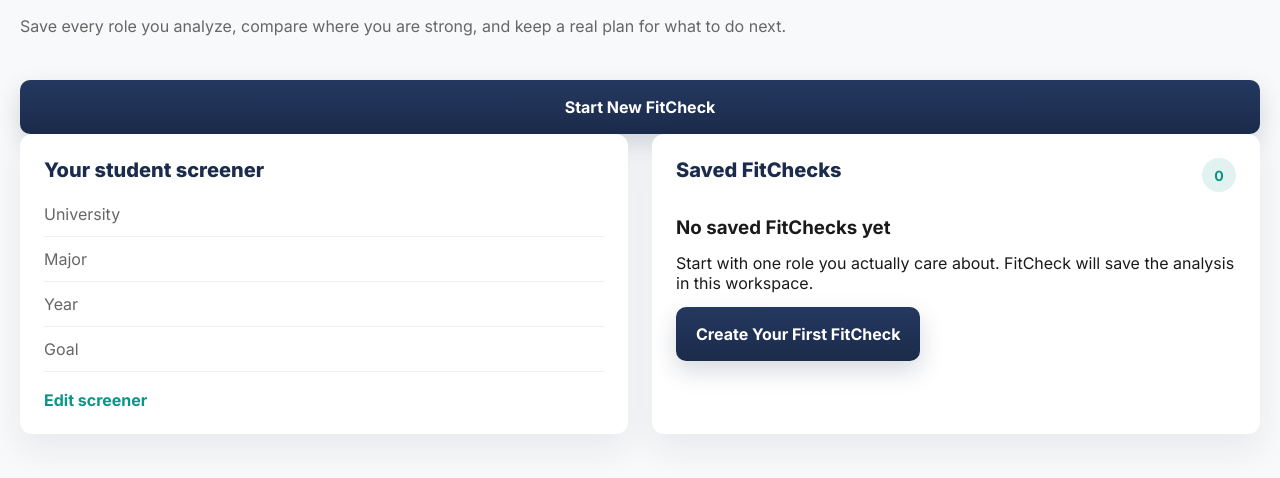
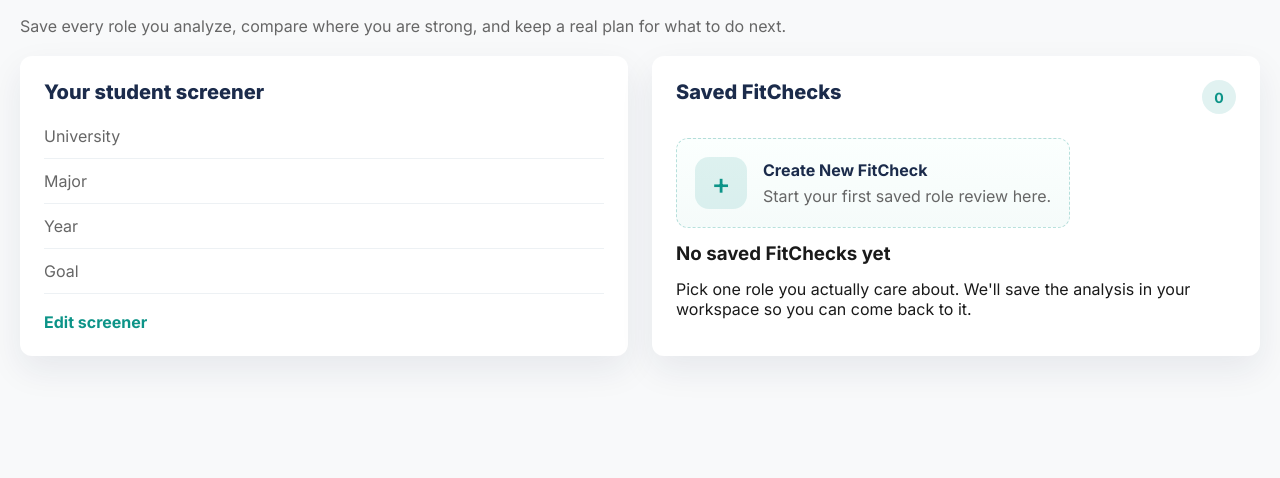
Before and after one commit to TIMO216/AidenK-5272-AI_HACKATHON_2026_FITCHECK-, a Flask app: template templates/dashboard.html in a window 1280 px wide. Shown: the part 206-684 px from the top of the page. Run offline with Flask 3, Linux system fonts and the light colour scheme; the template is opened without the code that fills it, so the values that code supplies are empty.

Commit message:
Apply targeted workspace and upload fixes

```diff
--- a/app.py
+++ b/app.py
@@ -2,12 +2,14 @@ import json
 import os
 from functools import wraps
 
+import pdfplumber
 from flask import Flask, flash, jsonify, redirect, render_template, request, session, url_for
 
 from fitcheck.ai import FitCheckAI
 from fitcheck.scoring import analyze_fit
 from fitcheck.storage import (
     create_fitcheck,
+    delete_fitcheck,
     get_fitcheck,
     get_or_create_user,
     get_screener,
@@ -72,6 +74,12 @@ def fit_band_for_score(score: int) -> str:
 
 def get_fitcheck_ai() -> FitCheckAI:
     return FitCheckAI()
+
+
+def extract_resume_text_from_pdf(uploaded_file) -> str:
+    with pdfplumber.open(uploaded_file) as pdf:
+        pages = [(page.extract_text() or "").strip() for page in pdf.pages]
+    return "\n".join(page for page in pages if page).strip()
 
 
 def current_user():
@@ -194,22 +202,41 @@ def home():
     return redirect(url_for("dashboard"))
 
 
+@app.route("/home")
+@screener_required
+def workspace_home():
+    return redirect(url_for("dashboard"))
+
+
 @app.route("/login", methods=["GET", "POST"])
 def login():
+    errors = {}
+    form_values = {"full_name": "", "email": ""}
+
     if request.method == "POST":
         full_name = request.form.get("full_name", "").strip()
         email = request.form.get("email", "").strip()
-        if not full_name or not email:
-            flash("Enter your name and email to open your FitCheck workspace.", "error")
-            return render_template("login.html")
+        form_values = {"full_name": full_name, "email": email}
+
+        if len(full_name.split()) < 2:
+            errors["full_name"] = "Enter your first and last name."
+        if "@" not in email:
+            errors["email"] = "Enter a valid school email."
+        elif not email.lower().endswith(".edu"):
+            errors["email"] = "Use your .edu email."
+
+        if errors:
+            return render_template("login.html", errors=errors, form_values=form_values)
 
         user = get_or_create_user(full_name, email)
         session["user_id"] = int(user["id"])
+        session["name"] = full_name
+        session["email"] = email.lower()
         if get_screener(int(user["id"])) is None:
             return redirect(url_for("screener"))
         return redirect(url_for("dashboard"))
 
-    return render_template("login.html")
+    return render_template("login.html", errors=errors, form_values=form_values)
 
 
 @app.route("/logout")
@@ -270,12 +297,18 @@ def dashboard():
     )
 
 
+@app.route("/new", methods=["GET", "POST"])
+@screener_required
+def new_fitcheck_alias():
+    return new_fitcheck()
+
+
 @app.route("/fitchecks/new", methods=["GET", "POST"])
 @screener_required
 def new_fitcheck():
     screener = current_screener()
-    resume_text = SAMPLE_RESUME
-    job_description = SAMPLE_JOB_DESCRIPTION
+    resume_text = ""
+    job_description = ""
     job_type = "Software and Engineering"
 
     if request.method == "POST":
@@ -283,9 +316,34 @@ def new_fitcheck():
         job_description = request.form.get("job_description", "").strip()
         job_type = request.form.get("job_type", job_type)
         experience_level = screener["year"]
+        uploaded_resume = request.files.get("resume_pdf")
+
+        if uploaded_resume and uploaded_resume.filename:
+            try:
+                extracted_text = extract_resume_text_from_pdf(uploaded_resume)
+                if extracted_text:
+                    resume_text = extracted_text
+                else:
+                    flash("We couldn't read this PDF. Please paste your resume instead.", "error")
+                    return render_template(
+                        "fitcheck_form.html",
+                        screener=screener,
+                        resume_text=request.form.get("resume_text", ""),
+                        job_description=job_description,
+                        job_type=job_type,
+                    )
+            except Exception:
+                flash("We couldn't read this PDF. Please paste your resume instead.", "error")
+                return render_template(
+                    "fitcheck_form.html",
+                    screener=screener,
+                    resume_text=request.form.get("resume_text", ""),
+                    job_description=job_description,
+                    job_type=job_type,
+                )
 
         if not resume_text or not job_description:
-            flash("Paste both a resume and a job description before running FitCheck.", "error")
+            flash("Add your resume and the job description before you run FitCheck.", "error")
             return render_template(
                 "fitcheck_form.html",
                 screener=screener,
@@ -321,6 +379,13 @@ def new_fitcheck():
         job_description=job_description,
         job_type=job_type,
     )
+
+
+@app.route("/delete/<int:fitcheck_id>", methods=["POST"])
+@screener_required
+def delete_fitcheck_route(fitcheck_id: int):
+    delete_fitcheck(int(current_user()["id"]), fitcheck_id)
+    return redirect(url_for("workspace_home"))
 
 
 @app.route("/fitchecks/<int:fitcheck_id>")
--- a/fitcheck/tone.py
+++ b/fitcheck/tone.py
@@ -64,7 +64,8 @@ Assume the backend has already cleaned the inputs and given you:
 - A plain-text resume
 - A plain-text job description
 
-Use the screener only to adjust expectations and personalize the plan and tone.
+Use the screener only to adjust expectations, personalize the tone, shape What To Do Next, and shape Are You Ready.
+The screener should influence how ambitious or immediate the plan sounds, but it must never change the scoring standards.
 Do not raise or lower standards because of school name, prestige, or background.
 This is part of a saved workspace, not a throwaway chat, so the output should feel useful when reopened later.
 
--- a/requirements.txt
+++ b/requirements.txt
@@ -1,2 +1,3 @@
 Flask==3.1.0
 openai>=1.68.0
+pdfplumber>=0.11.0
--- a/static/styles.css
+++ b/static/styles.css
@@ -323,6 +337,34 @@ textarea:focus {
   border: 1px solid #eef2f5;
 }
 
+.project-row-main {
+  flex: 1;
+  display: flex;
+  justify-content: space-between;
+  align-items: center;
+  gap: 16px;
+}
+
+.project-create-card {
+  align-items: center;
+  gap: 16px;
+  border: 1px dashed rgba(13, 148, 136, 0.28);
+  background: linear-gradient(180deg, #fbfffe 0%, #f5fbfa 100%);
+}
+
+.create-icon {
+  width: 52px;
+  height: 52px;
+  border-radius: 14px;
+  display: grid;
+  place-items: center;
+  background: rgba(13, 148, 136, 0.12);
+  color: var(--teal);
+  font-size: 1.8rem;
+  font-weight: 500;
+  flex-shrink: 0;
+}
+
 .project-row strong {
   display: block;
   color: var(--navy);
--- a/templates/base.html
+++ b/templates/base.html
@@ -22,7 +22,6 @@
         <div class="nav-links">
           {% if current_user %}
             <a href="{{ url_for('dashboard') }}">Workspace</a>
-            <a href="{{ url_for('new_fitcheck') }}">New FitCheck</a>
             <a href="{{ url_for('screener') }}">Screener</a>
             <a href="{{ url_for('logout') }}">Log out</a>
           {% endif %}
--- a/templates/dashboard.html
+++ b/templates/dashboard.html
@@ -11,7 +11,6 @@
         Save every role you analyze, compare where you are strong, and keep a real plan for what to do next.
       </p>
     </div>
-    <a href="{{ url_for('new_fitcheck') }}" class="primary-button">Start New FitCheck</a>
   </section>
 
   <section class="dashboard-grid">
@@ -33,8 +32,16 @@
 
       {% if fitchecks %}
         <div class="project-list">
+          <a class="project-row project-create-card" href="{{ url_for('new_fitcheck_alias') }}">
+            <div class="create-icon">+</div>
+            <div>
+              <strong>Create New FitCheck</strong>
+              <p>Start a new saved role review in your workspace.</p>
+            </div>
+          </a>
           {% for fitcheck in fitchecks %}
-            <a class="project-row" href="{{ url_for('fitcheck_detail', fitcheck_id=fitcheck.id) }}">
+            <div class="project-row">
+              <a class="project-row-main" href="{{ url_for('fitcheck_detail', fitcheck_id=fitcheck.id) }}">
                 <div>
                   <strong>{{ fitcheck.title }}</strong>
                   <p>{{ fitcheck.company_hint if fitcheck.company_hint else fitcheck.job_type }}</p>
@@ -44,13 +51,23 @@
                   <span class="fit-mini {{ fitcheck.fit_band|lower|replace(' ', '-') }}">{{ fitcheck.fit_band }}</span>
                 </div>
               </a>
+              <form method="post" action="{{ url_for('delete_fitcheck_route', fitcheck_id=fitcheck.id) }}" class="delete-form">
+                <button type="submit" class="delete-button" aria-label="Delete FitCheck">&#128465;</button>
+              </form>
+            </div>
           {% endfor %}
         </div>
       {% else %}
         <div class="empty-card">
+          <a class="project-row project-create-card" href="{{ url_for('new_fitcheck_alias') }}">
+            <div class="create-icon">+</div>
+            <div>
+              <strong>Create New FitCheck</strong>
+              <p>Start your first saved role review here.</p>
+            </div>
+          </a>
           <h3>No saved FitChecks yet</h3>
-          <p>Start with one role you actually care about. FitCheck will save the analysis in this workspace.</p>
-          <a href="{{ url_for('new_fitcheck') }}" class="primary-button">Create Your First FitCheck</a>
+          <p>Pick one role you actually care about. We'll save the analysis in your workspace so you can come back to it.</p>
         </div>
       {% endif %}
     </article>
```
Also changed, not shown: other parts of static/styles.css (+41 -0 lines), fitcheck/storage.py (+11 -0 lines), templates/fitcheck_form.html (+8 -6 lines), templates/login.html (+10 -4 lines). Lines whose indentation alone changed are shown as unchanged.
